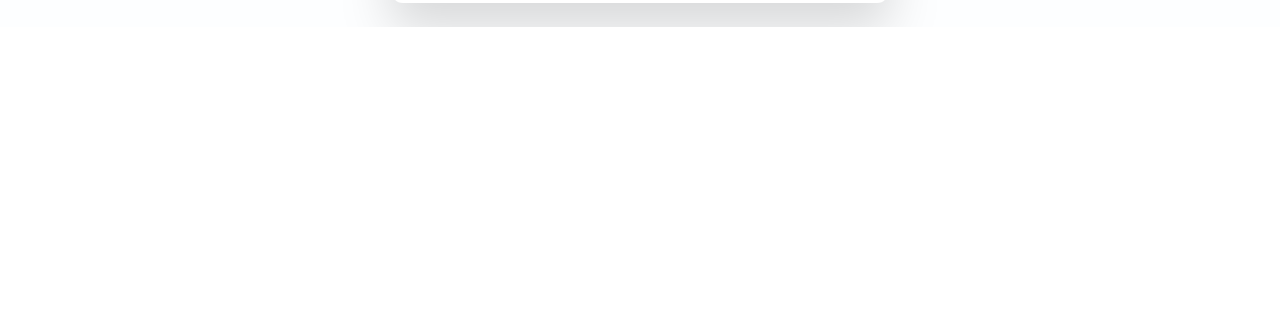
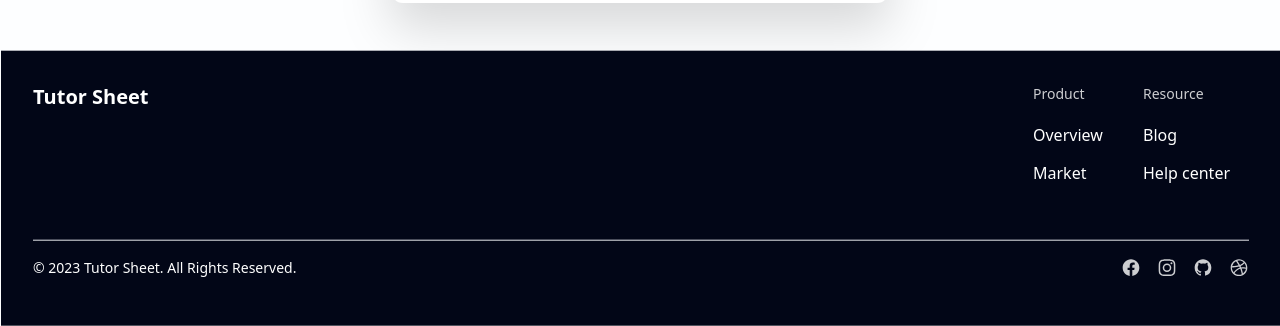
Before and after one commit to Nattha-KT/project-tutor-sheet, a Next.js app: page /seller/register_seller in a window 1280 px wide. Shown: the part 1319-1645 px from the top of the page. Before the commit the page ends 1346 px from the top, so only its background shows below. Built offline with nearby package versions, Linux system fonts and the light colour scheme; no server answers.

Commit message:
added footer to seller_register

```diff
--- a/src/app/(routes)/seller/register_seller/page.tsx
+++ b/src/app/(routes)/seller/register_seller/page.tsx
@@ -1,6 +1,8 @@
 import Register_Seller from "@/components/Register_Seller";
+import Footer from "@/components/componentsHome/Footer";
 import { getServerSession } from "next-auth";
 import React from "react";
+
 
 async function getBanks(){
     try {
@@ -20,6 +22,9 @@
     const data = await getBanks();
 
   return (
-          <Register_Seller banks={data}/>
+          <div>
+            <Register_Seller banks={data}/>
+            <Footer/>
+          </div>
   )
 }
--- a/src/components/Register_Seller.tsx
+++ b/src/components/Register_Seller.tsx
@@ -89,7 +89,7 @@
 
 
   return (
-   <div className='flex justify-center items-center z-10'>
+   <div className='flex justify-center items-center z-10 mb-6'>
     <form className='relative flex flex-col m-6 space-y-8 bg-white drop-shadow-2xl md:flex-row md:space-y-0 rounded-xl' onSubmit={handleSubmit}>
         <div className="space-y-12 p-10 rounded-s-md">
             <div className="border-b border-gray-900/10 pb-12">
```
